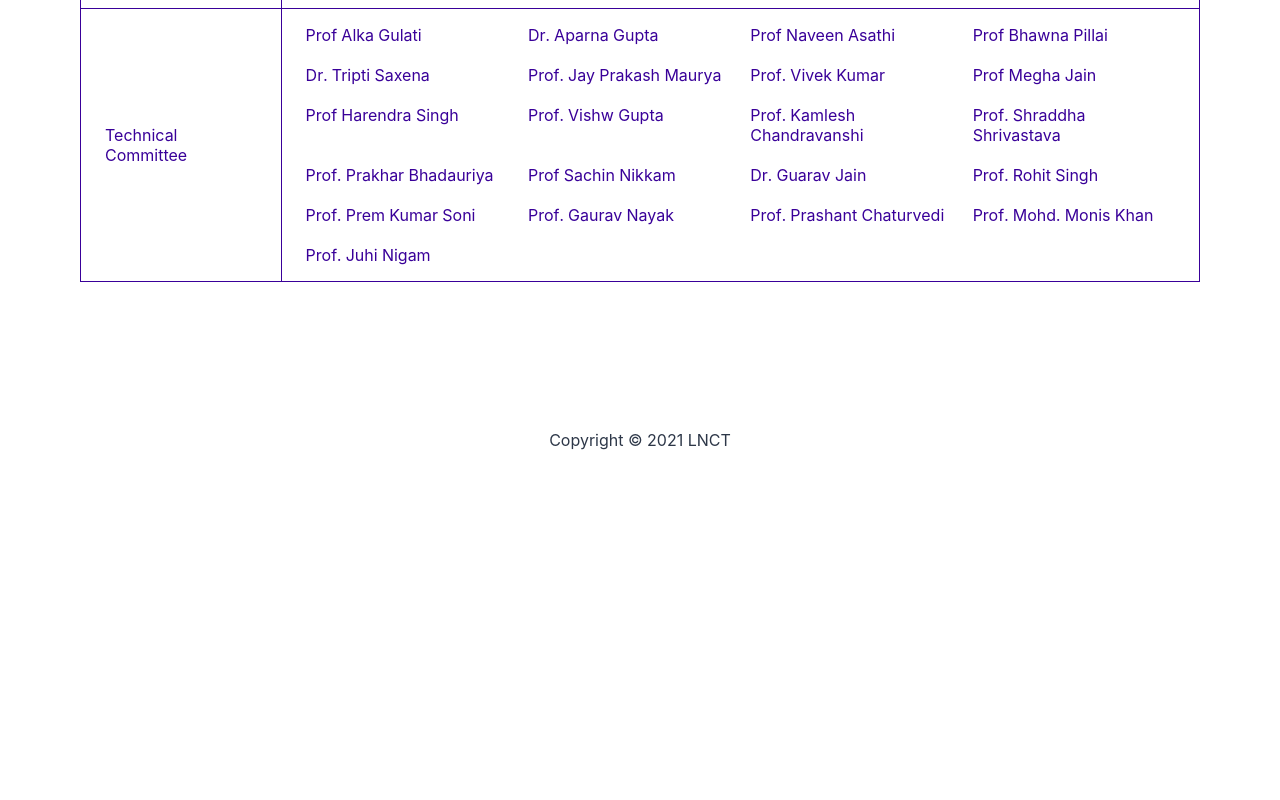
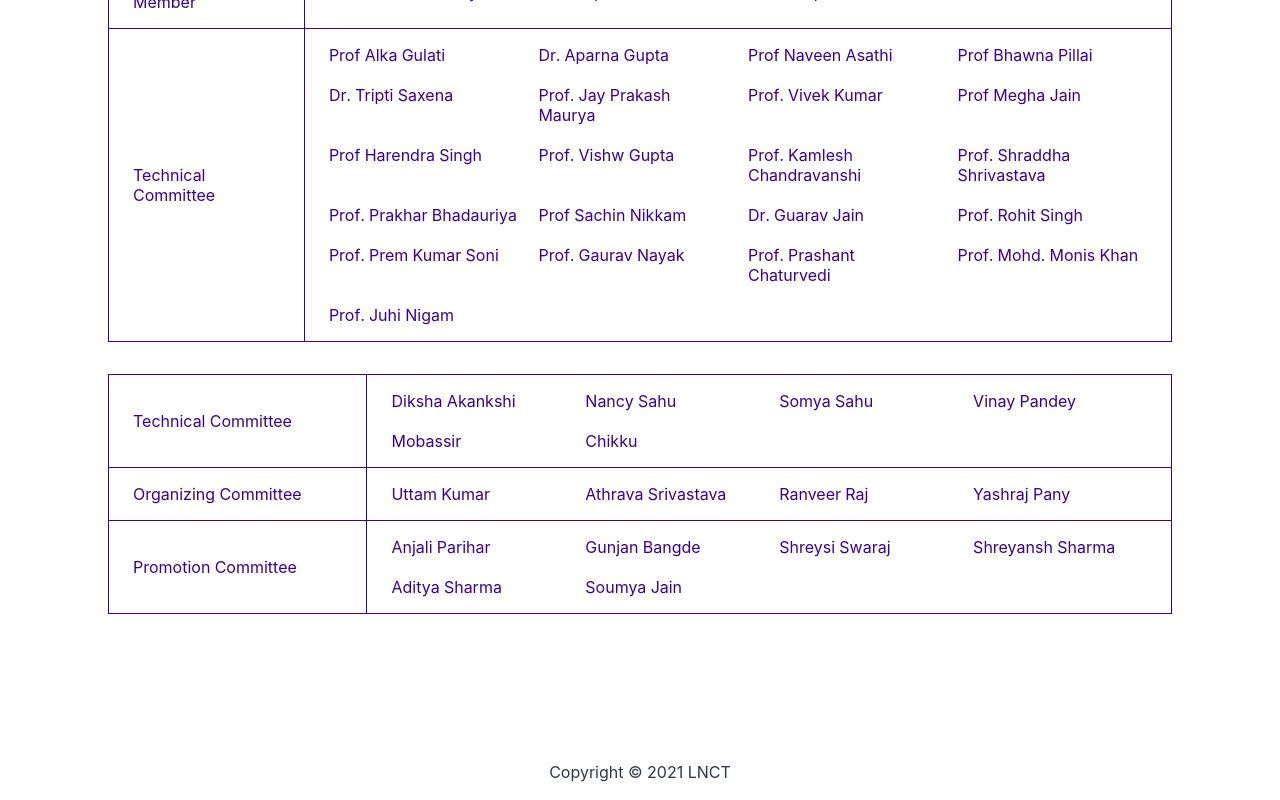
Before and after one commit to gunjanbangde/School-Hackathon, a Next.js app: page /contributors in a window 1280 px wide. Shown: the part 570-1370 px from the top of the page. Before the commit the page ends 1038 px from the top, so only its background shows below. Built offline with nearby package versions, Linux system fonts and the light colour scheme.

Commit message:
student coordinator

```diff
--- a/components/Contributors/Contributors.tsx
+++ b/components/Contributors/Contributors.tsx
@@ -34,7 +34,7 @@ const HeroSection: React.FC = () => {
               Our Contributors
             </Text>
           </Reveal>
-          <Reveal>
+          <Reveal width="95%">
             <Table
               mt="2rem"
               color="primary"
@@ -114,6 +114,70 @@ const HeroSection: React.FC = () => {
               </Tbody>
             </Table>
           </Reveal>
+          <Reveal width="95%">
+            <Table
+              mt="2rem"
+              color="primary"
+              border="solid 1px #390099"
+              borderRadius="4px"
+              variant="simple"
+            >
+              <Tbody>
+                <Tr>
+                  <Td borderTopLeftRadius="4px" border="solid 1px #390099">
+                    Technical Committee
+                  </Td>
+                  <Td border="solid 1px #390099">
+                    <SimpleGrid
+                      columns={{ xs: 1, sm: 4 }}
+                      spacing={{ xs: 5, lg: 5 }}
+                    >
+                      <Text>Diksha Akankshi</Text>
+                      <Text>Nancy Sahu</Text>
+                      <Text>Somya Sahu</Text>
+                      <Text>Vinay Pandey</Text>
+                      <Text>Mobassir</Text>
+                      <Text>Chikku</Text>{" "}
+                    </SimpleGrid>
+                  </Td>
+                </Tr>
+                <Tr>
+                  <Td borderTopLeftRadius="4px" border="solid 1px #390099">
+                    Organizing Committee
+                  </Td>
+                  <Td border="solid 1px #390099">
+                    <SimpleGrid
+                      columns={{ xs: 1, sm: 4 }}
+                      spacing={{ xs: 5, lg: 5 }}
+                    >
+                      <Text>Uttam Kumar</Text>
+                      <Text>Athrava Srivastava</Text>
+                      <Text>Ranveer Raj</Text>
+                      <Text>Yashraj Pany</Text>{" "}
+                    </SimpleGrid>
+                  </Td>
+                </Tr>
+                <Tr>
+                  <Td borderTopLeftRadius="4px" border="solid 1px #390099">
+                    Promotion Committee
+                  </Td>
+                  <Td border="solid 1px #390099">
+                    <SimpleGrid
+                      columns={{ xs: 1, sm: 4 }}
+                      spacing={{ xs: 5, lg: 5 }}
+                    >
+                      <Text>Anjali Parihar</Text>
+                      <Text>Gunjan Bangde</Text>
+                      <Text>Shreysi Swaraj</Text>
+                      <Text>Shreyansh Sharma</Text>
+                      <Text>Aditya Sharma</Text>
+                      <Text>Soumya Jain</Text>{" "}
+                    </SimpleGrid>
+                  </Td>
+                </Tr>
+              </Tbody>
+            </Table>
+          </Reveal>
         </Flex>
       </Container>
     </Flex>
```
